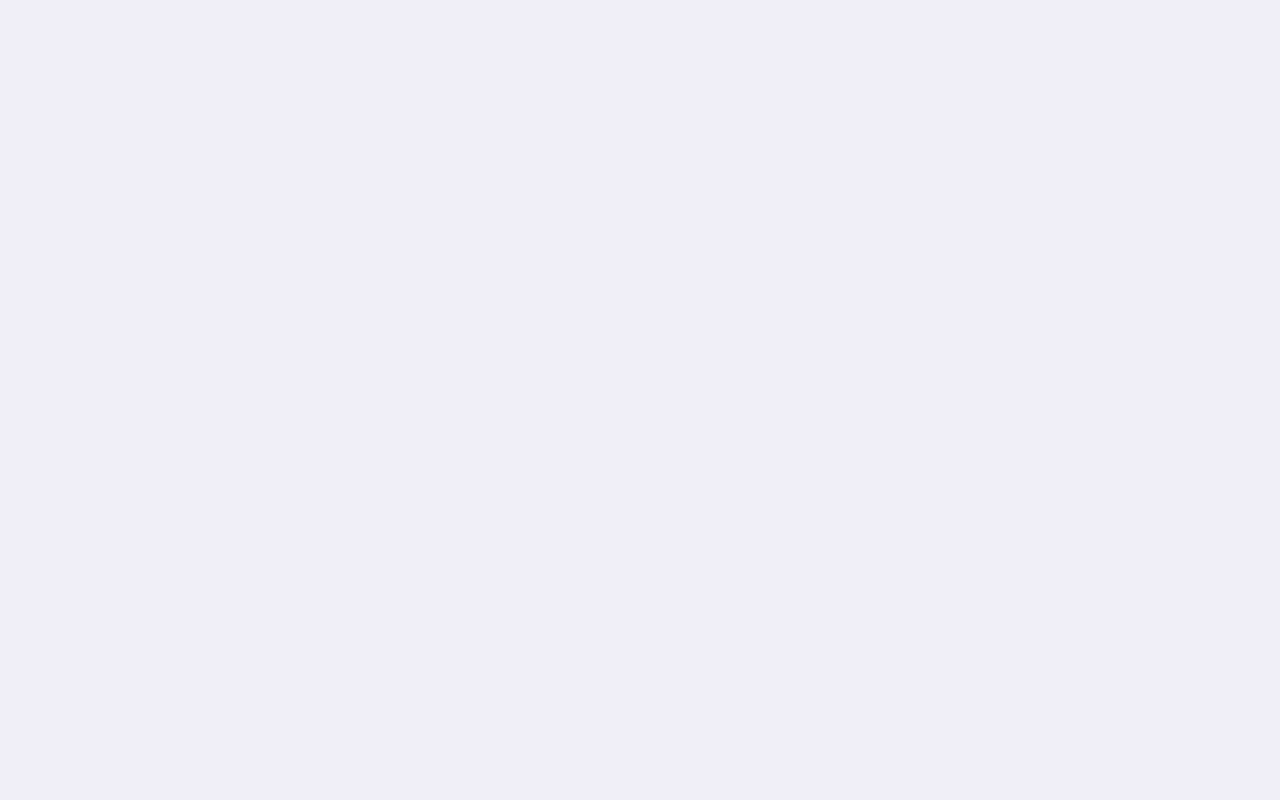
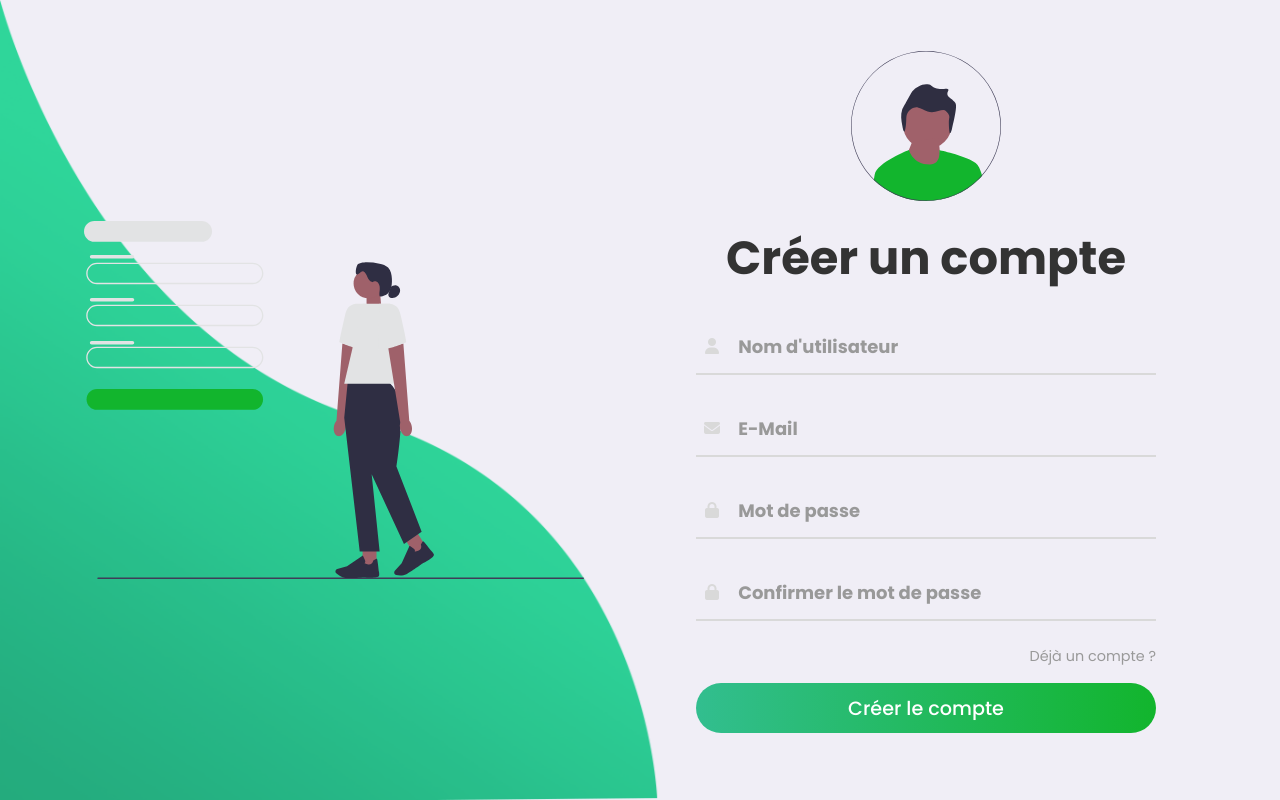
Before and after one commit to Taker-Academy/spotiflyx-youtube-2, a React (Vite) app in the folder frontend/: page /auth/register in a window 1280 px wide. Before the commit this address had no page. Built offline with nearby package versions, Linux system fonts and the light colour scheme.

Commit message:
[FIX] change path url

```diff
--- a/frontend/index.html
+++ b/frontend/index.html
@@ -6,7 +6,6 @@
         <title>Connexion - Spotiflyx</title>
         <meta name="viewport" content="width=device-width, initial-scale=1">
         <script src="https://kit.fontawesome.com/5028e68f6b.js" crossorigin="anonymous"></script>
-        <link rel="stylesheet" type="text/css" href="../css/login.css">
     </head>
     <body>
         <div id="root"></div>
--- a/frontend/src/App.jsx
+++ b/frontend/src/App.jsx
@@ -1,5 +1,5 @@
 import React from 'react';
-import '/css/home.css'
+import '../css/home.css'
 
 function App() {
   return (
--- a/frontend/src/CreateAcc.jsx
+++ b/frontend/src/CreateAcc.jsx
@@ -1,4 +1,5 @@
 import React, { useState, useEffect } from 'react';
+import '../css/create_account.css';
 
 function CreateAcc() {
   const [formData, setFormData] = useState({
@@ -116,7 +117,7 @@ function CreateAcc() {
                 <input className="input" type="password" name="confirmPassword" value={formData.confirmPassword} onChange={handleChange} required />
               </div>
             </div>
-            <a href="login.html">Déjà un compte ?</a>
+            <a href="/auth/login">Déjà un compte ?</a>
             <input type="submit" className="btn" value="Créer le compte" />
           </form>
         </div>
--- a/frontend/src/LoginApp.jsx
+++ b/frontend/src/LoginApp.jsx
@@ -1,4 +1,5 @@
 import React, { useState, useEffect } from 'react';
+import '../css/login.css';
 
 function LoginPage() {
   const [email, setEmail] = useState('');
@@ -85,7 +86,7 @@ function LoginPage() {
                 <input className="input" type="password" value={password} onChange={(e) => setPassword(e.target.value)} />
               </div>
             </div>
-            <a href="create_account.html">Pas de compte ?</a>
+            <a href="/auth/register">Pas de compte ?</a>
             <input type="submit" className="btn" value="Connexion" />
           </form>
         </div>
--- a/frontend/src/main.jsx
+++ b/frontend/src/main.jsx
@@ -10,7 +10,7 @@ createRoot(document.getElementById('root')).render(
     <Routes>
       <Route path="/auth/login" element={<LoginPage />} />
       <Route path="/home" element={<App />} />
-      <Route path="/auth/create_account" element={<CreateAcc />} />
+      <Route path="/auth/register" element={<CreateAcc />} />
     </Routes>
   </Router>
 );
```
